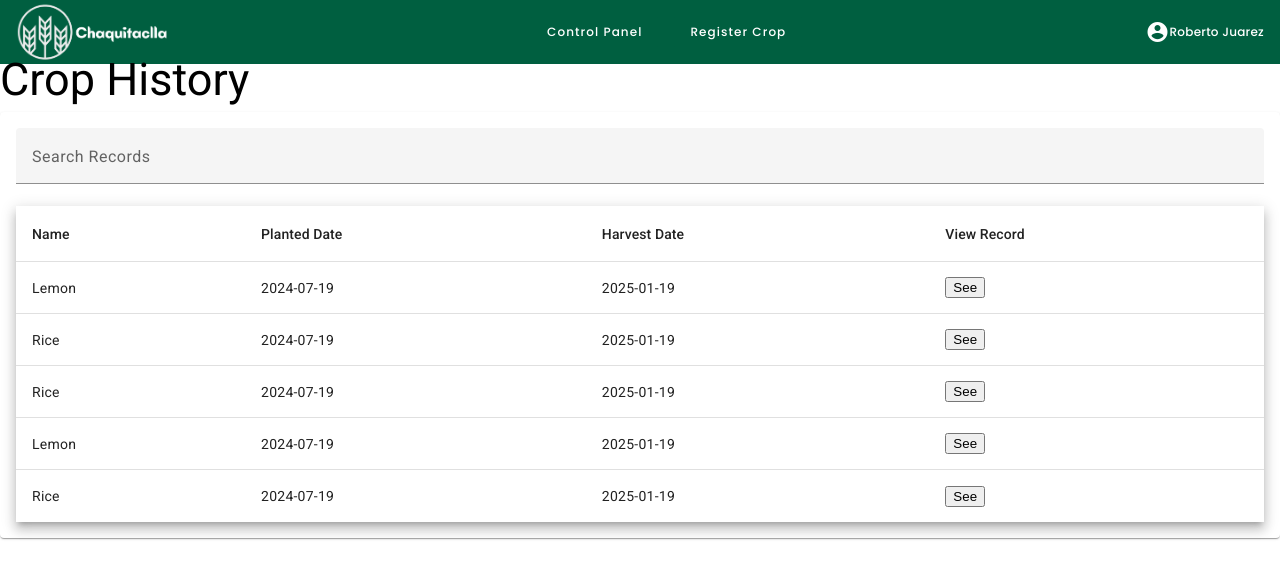
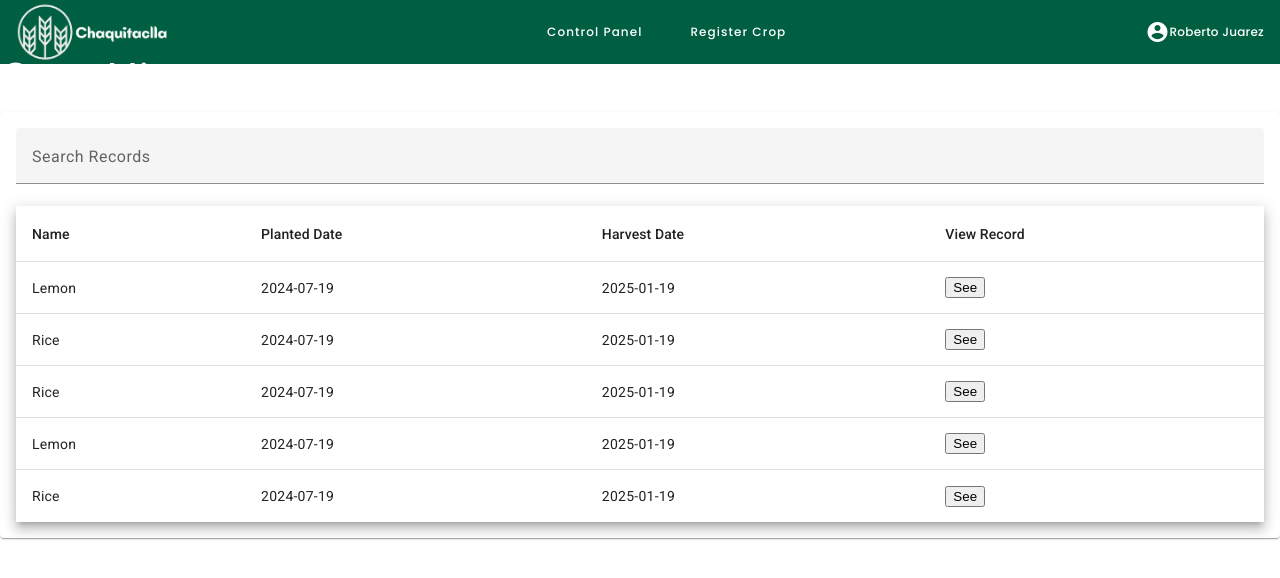
Before and after one commit to OpenSourceWS53/-Frontend-Web-Applications, an Angular app: page /history in a window 1280 px wide. Shown: the top 578 px of the page. Built offline with nearby package versions, Linux system fonts and the light colour scheme; data requests are answered from the project's data file.

Commit message:
new crops-history section

```diff
--- a/src/app/crops/pages/crops-history/crops-history.component.css
+++ b/src/app/crops/pages/crops-history/crops-history.component.css
@@ -9,5 +9,5 @@
 
 h1{
   font-size: 45px;
-  color: #000;
+  color: #ffffff;
 }
```
